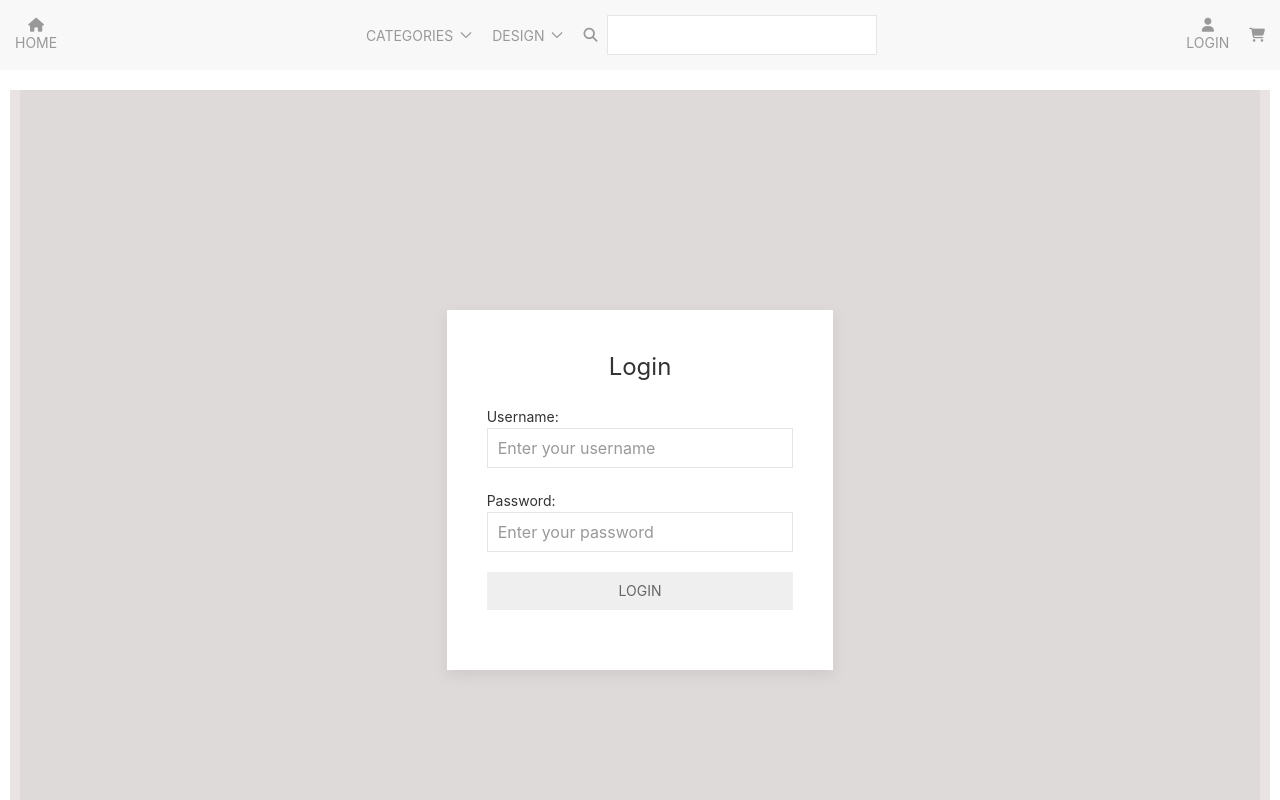
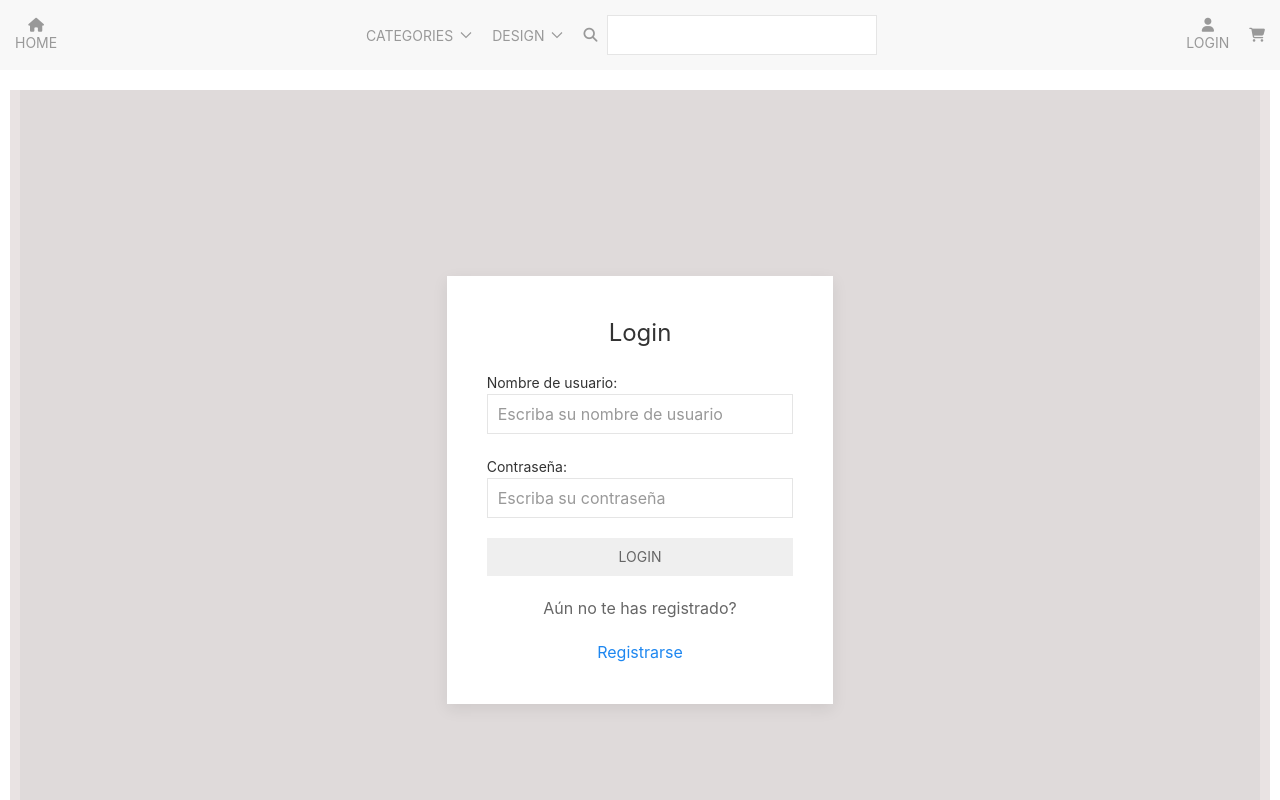
Before and after one commit to boambinho/store_non_ejemplum_webapp, a Vue app: page /login in a window 1280 px wide. Shown: the top 800 px of the page. Built offline with nearby package versions, Linux system fonts and the light colour scheme.

Commit message:
GEneral changes

```diff
--- /dev/null
+++ b/src/components/Cart.vue
@@ -0,0 +1,11 @@
+<script setup>
+
+</script>
+
+<template>
+
+    <h1>
+        Productos:
+    </h1>
+
+</template>
--- a/src/components/Navbar.vue
+++ b/src/components/Navbar.vue
@@ -78,7 +78,7 @@
                         </router-link>
                     </li>
                     <li>
-                        <router-link to="#" class="uk-flex uk-flex-column">
+                        <router-link to="/cart" class="uk-flex uk-flex-column">
                             <i class="fa-solid fa-cart-shopping"></i>
                         </router-link>
                     </li>
--- a/src/router/index.js
+++ b/src/router/index.js
@@ -12,16 +12,24 @@ const router = createRouter({
     {
       path: '/about',
       name: 'about',
-      // route level code-splitting
-      // this generates a separate chunk (About.[hash].js) for this route
-      // which is lazy-loaded when the route is visited.
       component: () => import('../views/AboutView.vue')
     },
     {
       path: '/login',
       name: 'login',
       component: () => import('../views/Login.vue')
-    }
+    },
+
+    {
+      path: '/cart',
+      name: 'cartview',
+      component: () => import('../views/CartView.vue')
+    },
+    {
+      path: '/register',
+      name: 'register',
+      component: () => import('../views/RegisterView.vue')
+    },
 
   ]
 })
--- /dev/null
+++ b/src/views/CartView.vue
@@ -0,0 +1,21 @@
+<script setup>
+
+import Cart from '@/components/Cart.vue';
+
+</script>
+
+<template>
+    <div>
+        <div>
+            <h1>Carro</h1>
+
+        </div>
+
+        <Cart />
+
+
+    </div>
+
+
+
+</template>
--- a/src/views/HomeView.vue
+++ b/src/views/HomeView.vue
@@ -8,8 +8,7 @@
 </script>
 
 <template>
-  <main>
-    <body>
+
       <div>
 
         <div class="backgroundcolour uk-margin-large-bottom">
@@ -53,8 +52,7 @@
 
         </div>
       </div>
-    </body>
-  </main>
+
 </template>
 
 <style>
--- a/src/views/Login.vue
+++ b/src/views/Login.vue
@@ -11,25 +11,35 @@
                 <h3 class="uk-card-title uk-text-center">Login</h3>
 
                 <div class="uk-margin">
-                    <label class="uk-form-label" for="username"> Username:</label>
+                    <label class="uk-form-label" for="username"> Nombre de usuario:</label>
                     <div class="uk-form-controls">
-                        <input class="uk-input" id="username" type="text" v-model="username" placeholder="Enter your username">
+                        <input class="uk-input" id="username" type="text" v-model="username" placeholder="Escriba su nombre de usuario">
                     </div>
                 </div>
 
                 <div class="uk-margin">
-                    <label class="uk-form-label" for="password"> Password:</label>
+                    <label class="uk-form-label" for="password"> Contraseña:</label>
                     <div class="uk-form-controls">
-                        <input class="uk-input" id="password" type="password" v-model="password" placeholder="Enter your password">
+                        <input class="uk-input" id="password" type="password" v-model="password" placeholder="Escriba su contraseña">
                     </div>
 
                     <div class="uk-margin">
                         <button class="uk-button uk-botton-success uk-width-1-1" @click.prevent="login">LOGIN</button>
 
                     </div>
+                    <div class="uk-text-center">
+                        <p>
+                            Aún no te has registrado?
+                        </p>
+                        <router-link to="/register" class="uk-flex uk-flex-column">
+                            Registrarse
+                        </router-link>
+                    </div>
                 </div>
             </form>
+            <div>
 
+            </div>
 
         </div>
 
--- /dev/null
+++ b/src/views/RegisterView.vue
@@ -0,0 +1,14 @@
+<script setup>
+
+</script>
+
+<template>
+
+    <div>
+        <form action="">
+
+            <h1>Llene toda la información necesaria</h1>
+        </form>
+    </div>
+
+</template>
```
Also changed, not shown: src/components/RegisterForm.vue (added).
